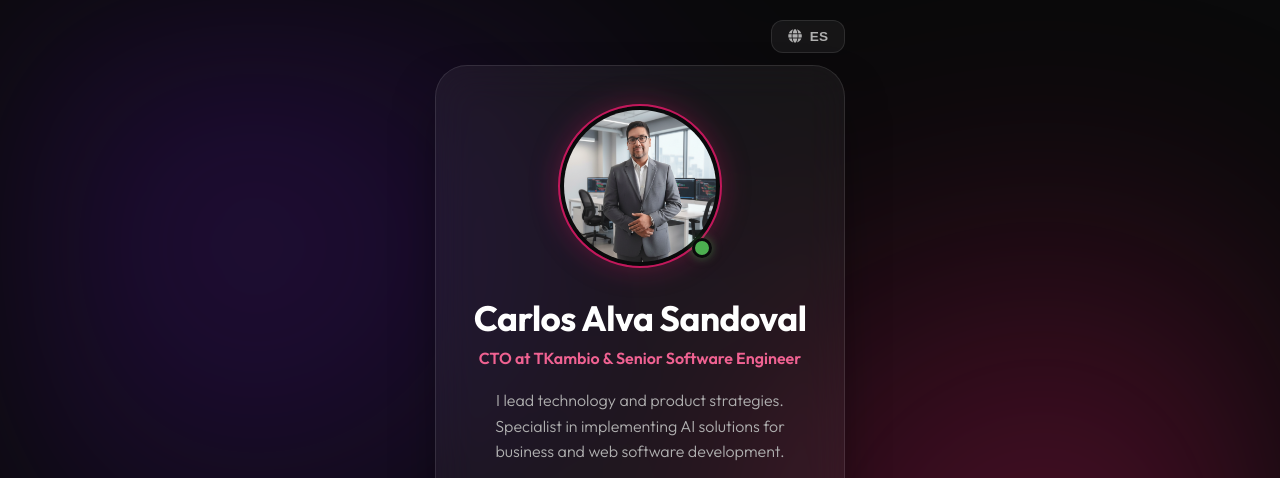
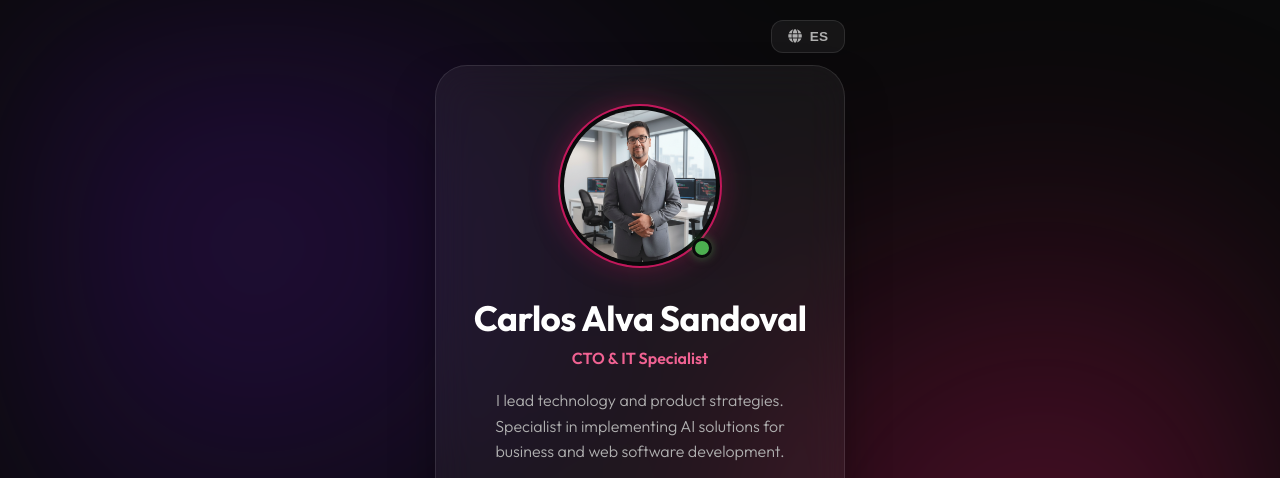
Before and after one commit to carlosalva82/personalpage, a plain HTML site: page index.html in a window 1280 px wide. Shown: the top 478 px of the page. Drawn offline with Linux system fonts and the light colour scheme.

Commit message:
info updated

```diff
--- a/index.html
+++ b/index.html
@@ -33,7 +33,7 @@
 
             <header class="header">
                 <h1>Carlos Alva Sandoval</h1>
-                <p class="tagline" id="ux-tagline">CTO at TKambio & Senior Software Engineer</p>
+                <p class="tagline" id="ux-tagline">CTO & IT Specialist</p>
             </header>
 
             <div class="description">
@@ -63,13 +63,13 @@
     <script>
         const translations = {
             en: {
-                tagline: "CTO at TKambio & Senior Software Engineer",
+                tagline: "CTO & IT Specialist",
                 description: "I lead technology and product strategies. Specialist in implementing AI solutions for business and web software development.",
                 contact: "Save Contact",
                 langLabel: "ES"
             },
             es: {
-                tagline: "CTO en TKambio & Senior Software Engineer",
+                tagline: "CTO & Especialista en TI",
                 description: "Lidero estrategias tecnológicas y de producto. Especialista en implementación de soluciones de IA para negocios y desarrollo de software web.",
                 contact: "Guardar Contacto",
                 langLabel: "EN"
```
Also changed, not shown: 1 other file.
